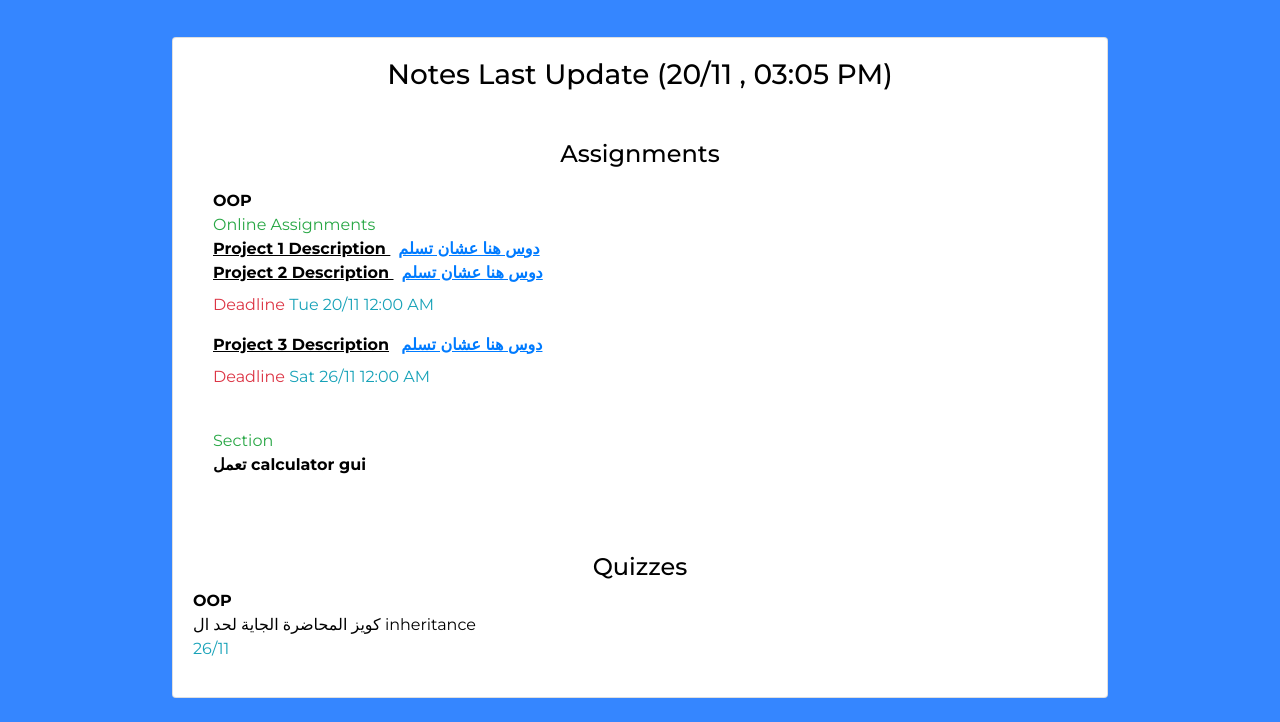
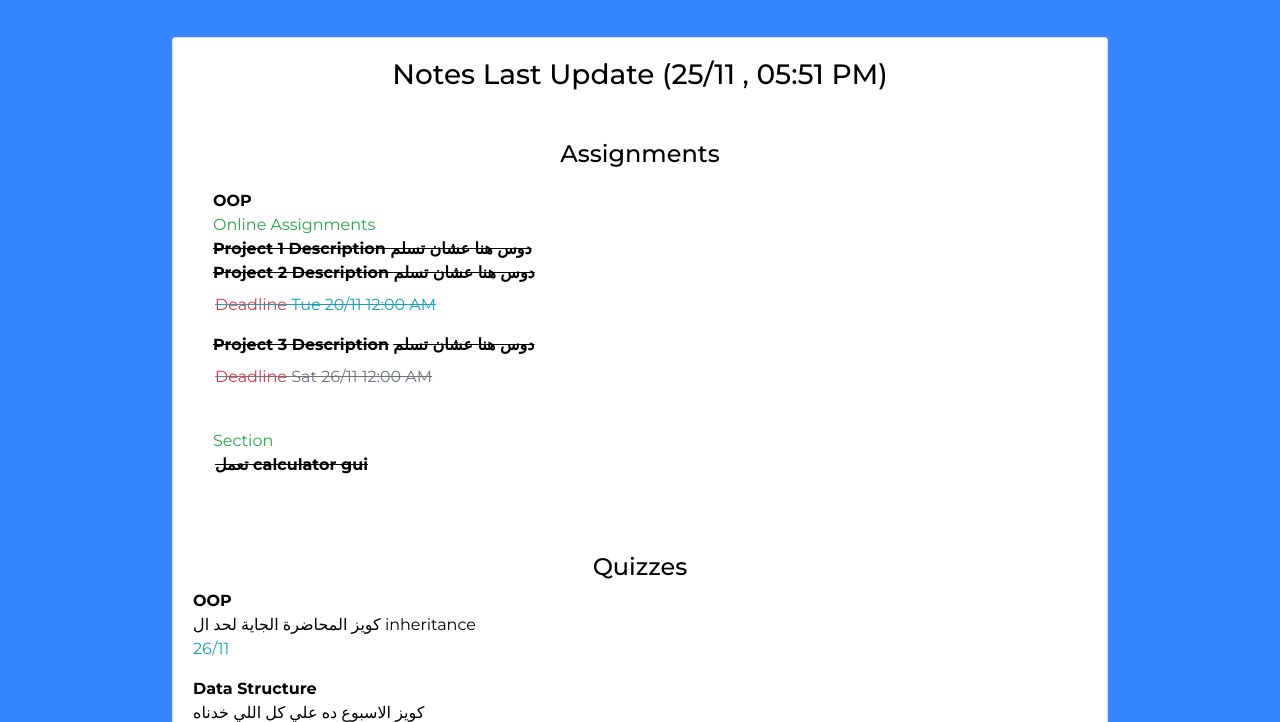
Before and after one commit to ZAHRAN88/ACMaterial, a plain HTML site: page index.html in a window 1280 px wide. Shown: the part 486-1208 px from the top of the page. Drawn offline with nearby package versions, Linux system fonts and the light colour scheme.

Commit message:
Update index.html

```diff
--- a/index.html
+++ b/index.html
@@ -71,41 +71,41 @@
             <div class="col">
               <div class="card">
                 <div class="card-body">
-                  <h3 class="card-title">Notes Last Update (20/11 , 03:05 PM)</h3>
+                  <h3 class="card-title">Notes Last Update (25/11 , 05:51 PM)</h3>
                   <h4 class="mt-5">Assignments</h4>
                   <ul class="list-group list-group-flush text-left">
                     <li class="list-group-item ">
                       <b>OOP</b> <br/>
                      <span class="text-success"> Online Assignments</span> <br>
-                     <a class="assignment-link" href="https://drive.google.com/file/d/12Wb2wzwAhh6398aQW1qVOIPiQ42ulQX4/view?usp=drive_link">
+                     <a class="tskdn" href="https://drive.google.com/file/d/12Wb2wzwAhh6398aQW1qVOIPiQ42ulQX4/view?usp=drive_link">
                           Project 1 Description
                       </a>
-                     <a class="assignment-link ml-2 text-primary" href="https://learn1.sha.edu.eg/mod/assign/view.php?id=3136">
+                     <a class="tskdn" href="https://learn1.sha.edu.eg/mod/assign/view.php?id=3136">
                       دوس هنا عشان تسلم
                       </a>
                       <br>
 
 
-                      <a class="assignment-link" href="https://drive.google.com/file/d/12cw1CEe9N77EP_-QYHR5ZQcg8c_14pi7/view?usp=drive_link">
+                      <a class="tskdn" href="https://drive.google.com/file/d/12cw1CEe9N77EP_-QYHR5ZQcg8c_14pi7/view?usp=drive_link">
                          Project 2 Description
                         </a>
-                      <a class="assignment-link ml-2 text-primary" href="https://learn1.sha.edu.eg/mod/assign/view.php?id=3137">
+                      <a class="tskdn" href="https://learn1.sha.edu.eg/mod/assign/view.php?id=3137">
                          دوس هنا عشان تسلم
                         </a>
-                        <p class="text-info mt-2"><span class=" text-danger">
+                        <p class="text-info mt-2 tskdn"><span class=" text-danger">
                           Deadline
                         </span>  Tue 20/11 12:00 AM </p>
 
 
-                      <a class="assignment-link" href="https://drive.google.com/file/d/12khhfOl-Dxo_70OoLw5NktV04EwXgG2f/view?usp=drive_link">Project 3 Description</a>
-                      <a class="assignment-link ml-2 text-primary" href="https://learn1.sha.edu.eg/mod/assign/view.php?id=3141">دوس هنا عشان تسلم</a>
-                      <p class="text-info mt-2"><span class=" text-danger">
+                      <a class="tskdn" href="https://drive.google.com/file/d/12khhfOl-Dxo_70OoLw5NktV04EwXgG2f/view?usp=drive_link">Project 3 Description</a>
+                      <a class="tskdn" href="https://learn1.sha.edu.eg/mod/assign/view.php?id=3141">دوس هنا عشان تسلم</a>
+                      <p class="text-info mt-2 tskdn text-muted"><span class=" text-danger">
                         Deadline
                       </span>  Sat 26/11 12:00 AM </p>
                       <br/>
 
-                      <span class="text-success">Section</span>
-                      <p><b>تعمل calculator gui</b></p>
+                      <span class="text-success ">Section</span>
+                      <p class="tskdn"><b>تعمل calculator gui</b></p>
                     </li>
 
 
@@ -122,6 +122,12 @@
                       كويز المحاضرة الجاية لحد ال inheritance
 
                       <p class="text-info">26/11</p>
+                    </li>
+                    <li class="list-unstyled">
+                      <b class="mb-3">Data Structure</b>
+                      <br>
+كويز الاسبوع ده علي كل اللي خدناه
+                      <p class="text-info">لكل السكاشن</p>
                     </li>
                    <!--  <li class="list-group-item text-muted text-center ">
                      No Quizzes available
```
